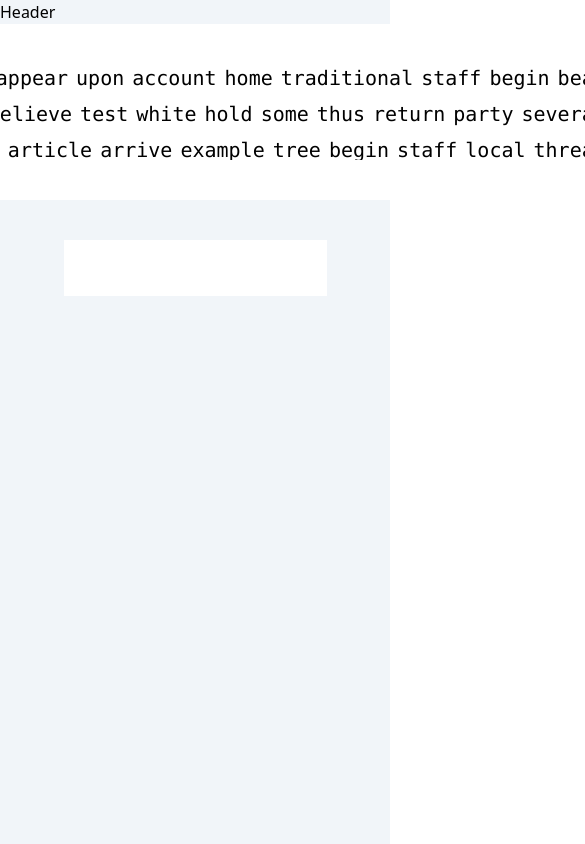
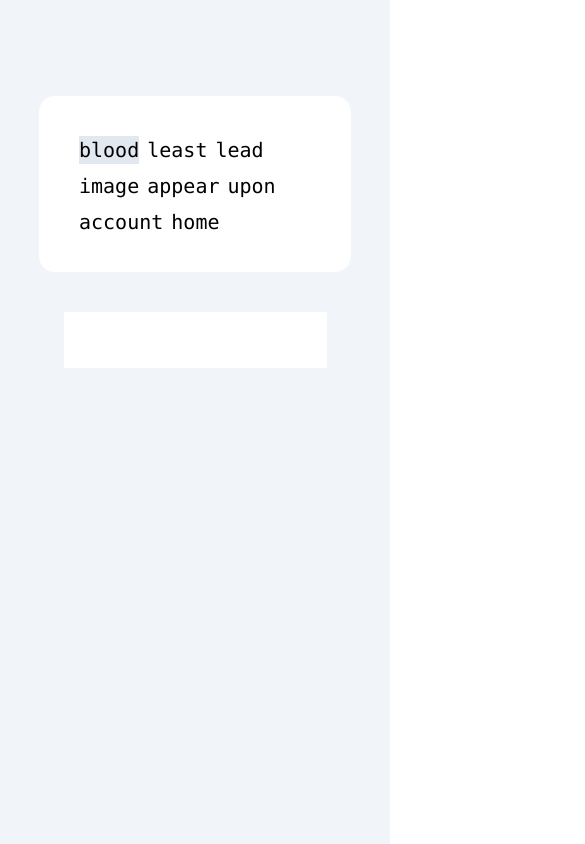
Before and after one commit to anasahmd/typex, a React (Vite) app: page / in a window 390 px wide. Shown: the top 844 px of the page, 585 px wide, since content can reach past the window. Built offline with nearby package versions, Linux system fonts and the light colour scheme.

Commit message:
Make text container responsive

```diff
--- a/src/App.tsx
+++ b/src/App.tsx
@@ -5,7 +5,7 @@ import TextContainer from './components/TextContainer';
 function App() {
 	return (
 		<div className="bg-slate-100 min-h-screen">
-			<Header />
+			{/* <Header /> */}
 			<TextContainer />
 		</div>
 	);
--- a/src/components/TextContainer.tsx
+++ b/src/components/TextContainer.tsx
@@ -52,8 +52,8 @@ const TextContainer = () => {
 	}, [isReady]);
 
 	return (
-		<div className="flex justify-center items-center flex-col ">
-			<div className="p-10 bg-white rounded-2xl w-[1000px] font-mono text-xl flex justify-center items-center">
+		<div className="flex justify-center items-center flex-col pt-24">
+			<div className="p-10 bg-white rounded-2xl w-4/5 max-w-[1000px] font-mono text-xl flex justify-center items-center">
 				<div className="flex flex-wrap gap-2 h-24 overflow-hidden">
 					{test?.getWords().map((word, index) => (
 						<span
```
